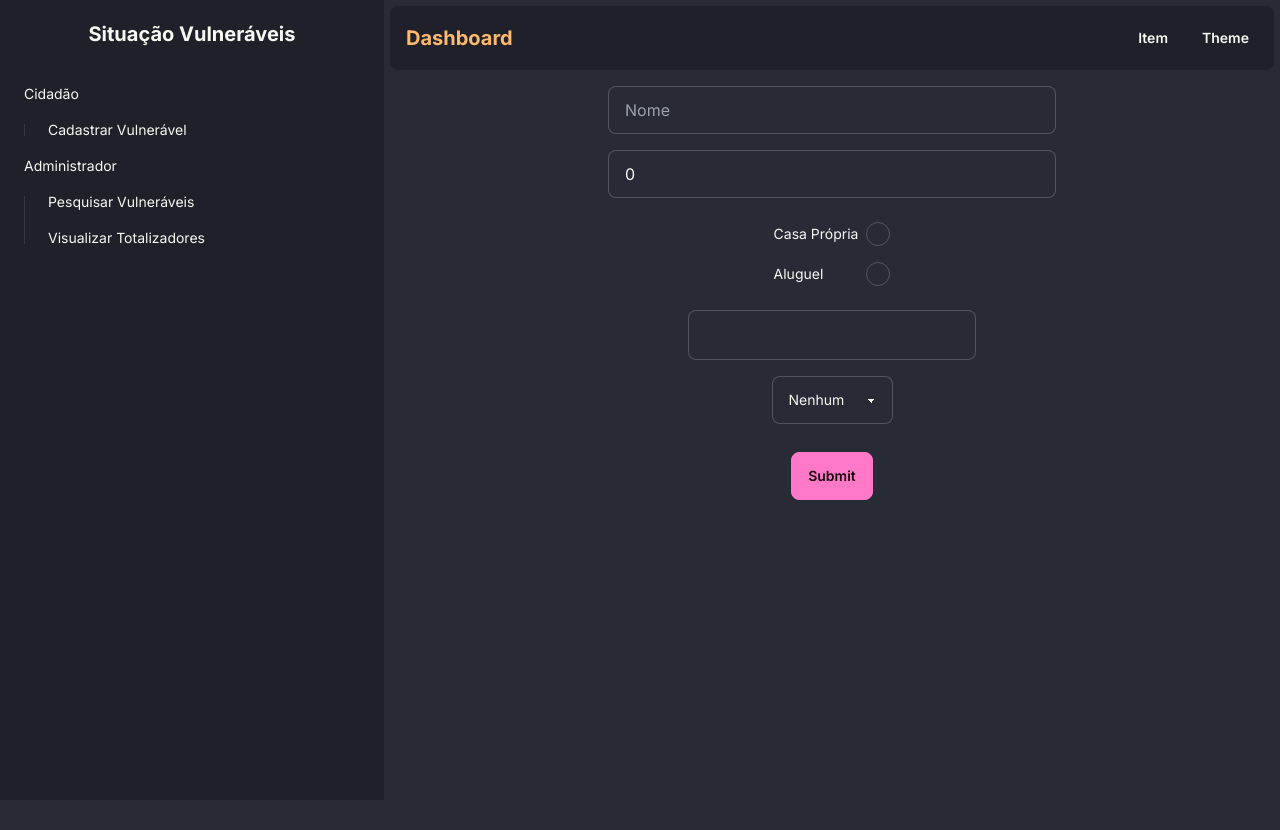
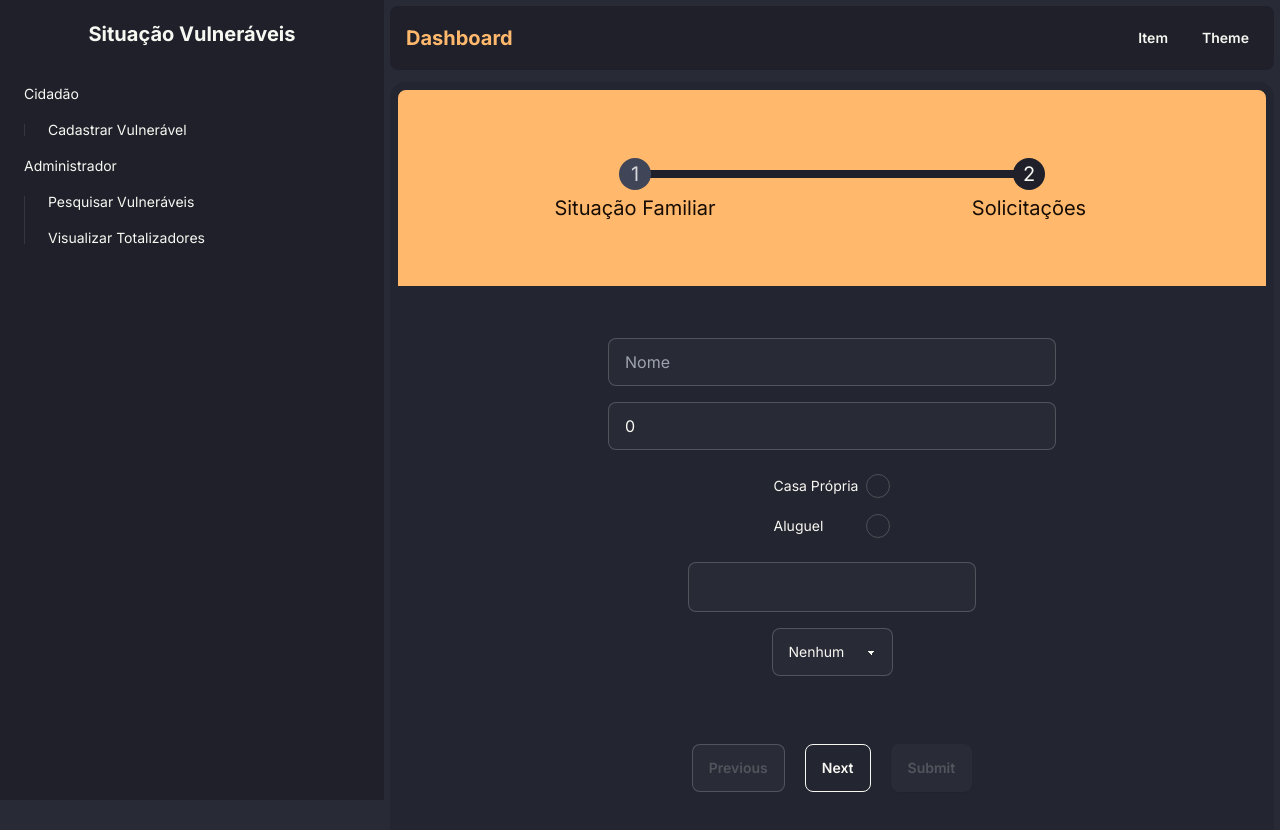
Before and after one commit to Luks17/atendimento-vulneravel, a Next.js app: page /dashboard/cadastrar-vulneravel in a window 1280 px wide. Shown: the top 830 px of the page. Before the commit the page ends 800 px from the top, so only its background shows below. Built offline with nearby package versions, Linux system fonts and the light colour scheme.

Commit message:
Added multiple sections and navigation between

```diff
--- a/src/app/dashboard/cadastrar-vulneravel/page.tsx
+++ b/src/app/dashboard/cadastrar-vulneravel/page.tsx
@@ -1,7 +1,7 @@
 "use client";
 
 import { Controller, useForm, useWatch } from "react-hook-form";
-import { useState } from "react";
+import { useEffect, useState } from "react";
 import {
   CadastrarVulneravelFormData,
   cadastrarVulneravelSchema,
@@ -11,6 +11,7 @@ import {
   moradiaOptions,
   perdasCatastrofesOptions,
 } from "@/lib/forms/cadastrar-vulneravel/options";
+import { sections } from "@/lib/forms/cadastrar-vulneravel/sections";
 
 import RadioGroup from "@/app/ui/form/uncontrolled/RadioGroup";
 import Input from "@/app/ui/form/uncontrolled/Input";
@@ -19,14 +20,16 @@ import MultiSelect from "@/app/ui/form/controlled/MultiSelect";
 import Error from "@/app/ui/form/Error";
 
 function CadastrarVulneravel() {
-  // TODO: remove later when no need to debug anymore
   const [output, setOutput] = useState("");
+  const [currentSection, setCurrentSection] = useState(0);
 
   const {
     register,
+    unregister,
     handleSubmit,
+    trigger,
     control,
-    formState: { errors },
+    formState: { errors, isValid },
   } = useForm<CadastrarVulneravelFormData>({
     resolver: yupResolver(cadastrarVulneravelSchema),
   });
@@ -37,12 +40,54 @@ function CadastrarVulneravel() {
     defaultValue: [],
   });
 
+  function changeSection(
+    e: React.MouseEvent<HTMLButtonElement>,
+    next: boolean,
+  ) {
+    e.preventDefault();
+
+    const currentSectionItems = sections[currentSection].items;
+
+    currentSectionItems?.forEach((item) => trigger(item));
+
+    if (isValid) {
+      const newCurrentSection = next ? currentSection + 1 : currentSection - 1;
+
+      document.querySelector(`#section-${newCurrentSection}`)?.scrollIntoView();
+
+      setCurrentSection(newCurrentSection);
+    }
+  }
+
+  useEffect(() => {
+    if (problemasSaudeFamilia.length === 0) {
+      unregister("despesas_saude");
+    }
+  }, [problemasSaudeFamilia.length]);
+
   return (
+    <div className="w-full bg-base-200 rounded-2xl form-control">
+      <ul className="steps border-8 border-base-200 bg-accent rounded-t-2xl px-10 py-16 text-xl">
+        {sections.map((section, i) => (
+          <li
+            key={i}
+            className={`step text-accent-content ${currentSection >= i && "step-neutral"}`}
+          >
+            {section.label}
+          </li>
+        ))}
+      </ul>
+
       <form
-      className="form-control gap-y-4 items-center p-1 w-full"
+        className="p-10"
         onSubmit={handleSubmit((data) => {
           setOutput(JSON.stringify(data, null, 2));
         })}
+      >
+        <div className="carousel my-auto py-1 w-full overflow-x-hidden">
+          <section
+            className="carousel-item w-full flex-col items-center gap-y-4"
+            id="section-0"
           >
             <Input
               register={register("nome")}
@@ -69,7 +114,11 @@ function CadastrarVulneravel() {
               control={control}
               defaultValue={[] as string[]}
               render={({ field: { value, onChange, onBlur } }) => (
-          <MultiSelect value={value} onChange={onChange} onBlur={onBlur} />
+                <MultiSelect
+                  value={value}
+                  onChange={onChange}
+                  onBlur={onBlur}
+                />
               )}
             />
             <Error error={errors.problemas_saude_familia?.root} />
@@ -77,7 +126,7 @@ function CadastrarVulneravel() {
             {problemasSaudeFamilia.length > 0 && (
               <div className="animate-[fade-in_.5s]">
                 <Input
-            register={register("despesas_saude", { shouldUnregister: true })}
+                  register={register("despesas_saude")}
                   placeholder="Despesas"
                   error={errors.despesas_saude}
                 />
@@ -89,11 +138,48 @@ function CadastrarVulneravel() {
               enumOptions={perdasCatastrofesOptions}
               error={errors.perdas_catastrofes}
             />
+          </section>
+          <section
+            className="carousel-item w-full flex-col items-center gap-y-4"
+            id="section-1"
+          >
+            <label className="label w-fit h-fit">
+              <input
+                type="checkbox"
+                {...register("cesta_basica")}
+                className="checkbox w-4 h-4"
+              />
+              <span className="label-text">Cesta básica</span>
+            </label>
+          </section>
+        </div>
 
-      <input className="mt-3 btn btn-primary w-fit" type="submit" />
-
-      <pre className="mt-20 text-lg">{output}</pre>
+        <div className="w-full flex gap-x-5 mt-16 justify-center">
+          <button
+            className="btn btn-outline"
+            onClick={(e) => changeSection(e, false)}
+            disabled={currentSection === 0}
+          >
+            Previous
+          </button>
+          <button
+            className="btn btn-outline"
+            onClick={(e) => changeSection(e, true)}
+            disabled={currentSection === sections.length - 1}
+          >
+            Next
+          </button>
+          <button
+            disabled={currentSection !== sections.length - 1}
+            className="btn btn-accent w-fit"
+            type="submit"
+          >
+            Submit
+          </button>
+        </div>
       </form>
+      <pre className="mt-20 text-lg mx-auto">{output}</pre>
+    </div>
   );
 }
 
--- a/src/app/ui/form/controlled/MultiSelect.tsx
+++ b/src/app/ui/form/controlled/MultiSelect.tsx
@@ -77,7 +77,7 @@ export default function MultiSelect({
   }
 
   return (
-    <div className="dropdown">
+    <div className="dropdown static">
       <div
         onClick={handleComponentClick}
         className="input cursor-text input-bordered h-fit p-3 flex flex-wrap w-72 gap-x-0.5 items-center overflow-hidden"
@@ -93,7 +93,6 @@ export default function MultiSelect({
             </div>
           </div>
         ))}
-        <div>
         <input
           ref={inputContainer}
           type="text"
@@ -104,8 +103,8 @@ export default function MultiSelect({
           className="bg-transparent w-fit"
         />
       </div>
-      </div>
-      <ul className="dropdown-content z-[1] menu p-2 shadow bg-base-100 rounded-box w-52">
+
+      <ul className="dropdown-content z-10 menu p-2 shadow bg-base-100 rounded-box w-52">
         <li>
           <button
             value="Covid"
--- a/src/lib/forms/cadastrar-vulneravel/schema.ts
+++ b/src/lib/forms/cadastrar-vulneravel/schema.ts
@@ -19,6 +19,7 @@ export const cadastrarVulneravelSchema = yup.object({
       then: (schema) => schema.required(),
     }),
   perdas_catastrofes: yup.string().oneOf(PerdasCatastrofesValues).required(),
+  cesta_basica: yup.boolean().required(),
 });
 
 export type CadastrarVulneravelFormData = yup.InferType<
--- /dev/null
+++ b/src/lib/forms/cadastrar-vulneravel/sections.ts
@@ -0,0 +1,19 @@
+export const sections = [
+  {
+    label: "Situação Familiar",
+    value: "situacaoFamiliar",
+    items: [
+      "nome",
+      "total_adultos",
+      "moradia",
+      "problemas_saude_familia",
+      "despesas_saude",
+      "perdas_catastrofes",
+    ] as const,
+  },
+  {
+    label: "Solicitações",
+    value: "solicitacoes",
+    items: [] as const,
+  },
+] as const;
```
Lines whose indentation alone changed are shown as unchanged.
